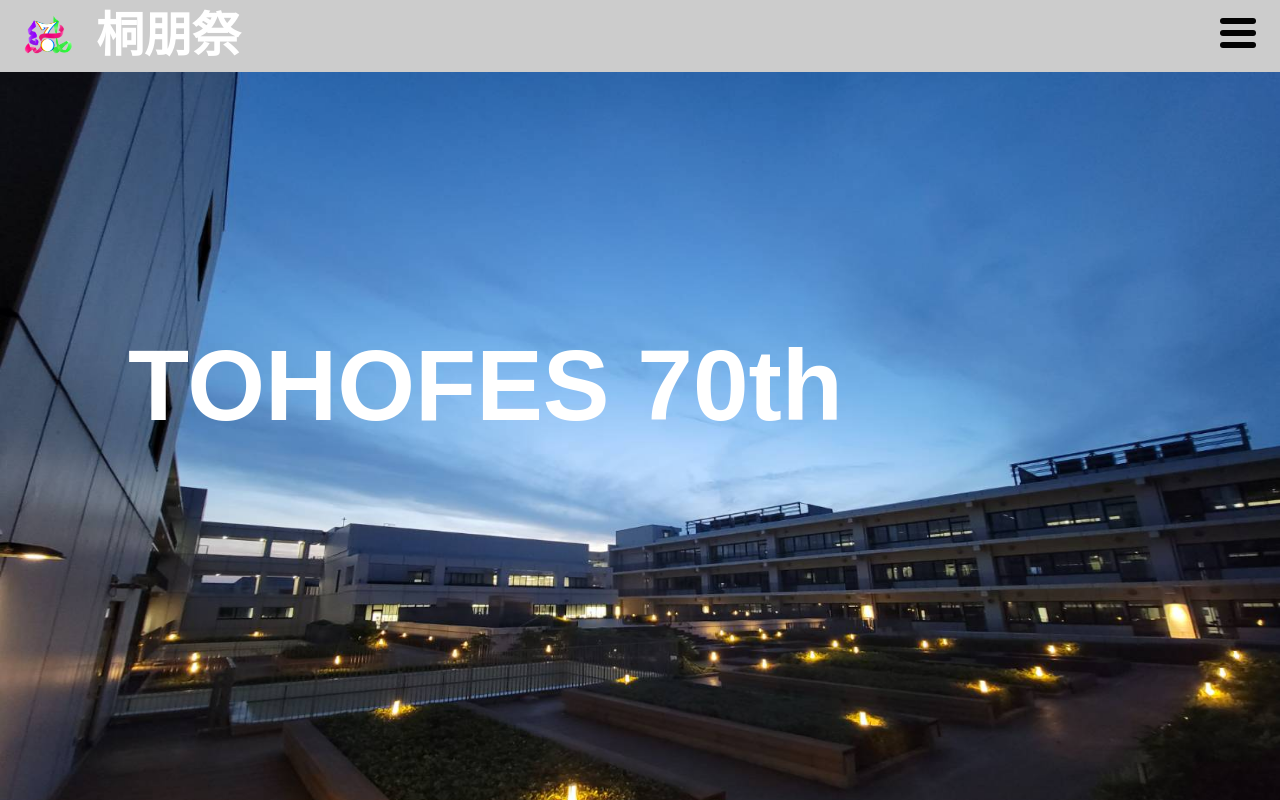
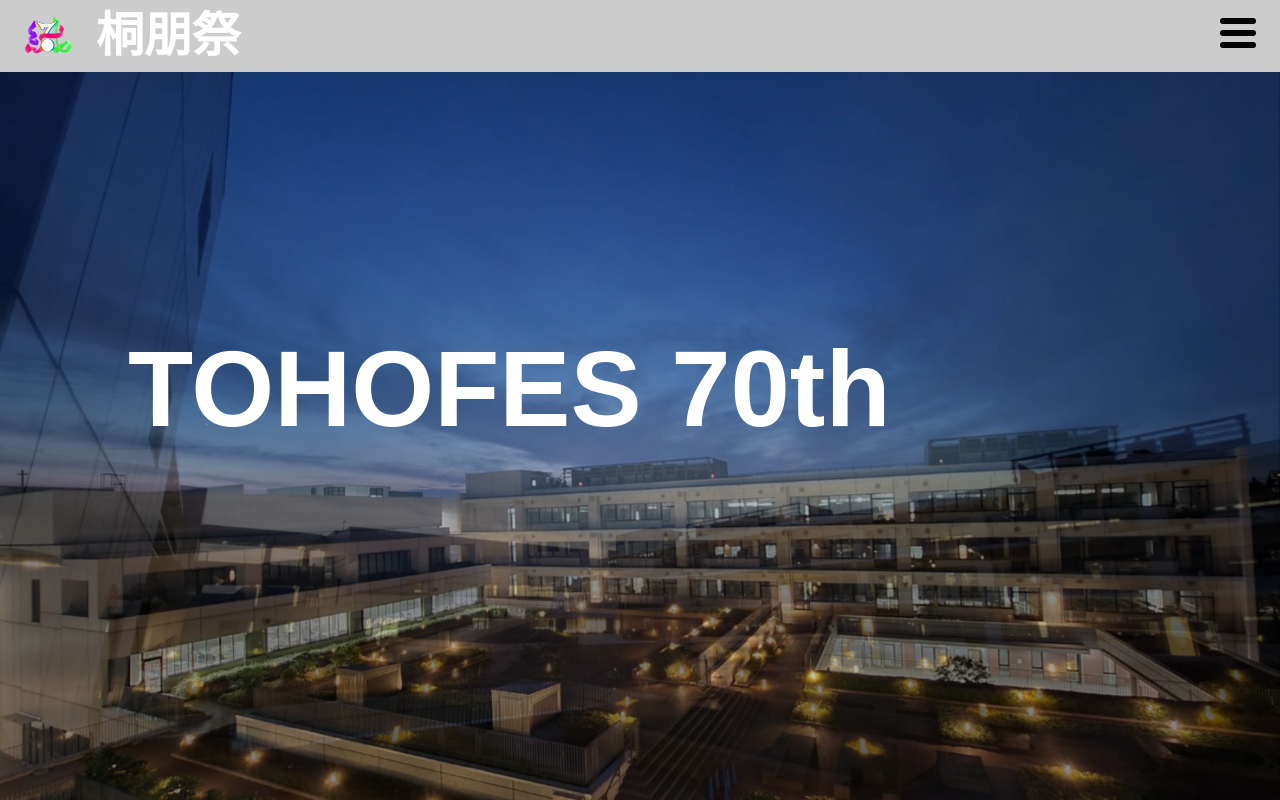
Before and after one commit to toho-festival/website-2021, a Next.js app: page / in a window 1280 px wide. Shown: the top 800 px of the page. Built offline with nearby package versions, Linux system fonts and the light colour scheme.

Commit message:
スライドショーが重そうだったので高速化しました

```diff
--- a/src/components/AutoSlideShow.tsx
+++ b/src/components/AutoSlideShow.tsx
@@ -1,67 +1,85 @@
-import { FC }    from 'react';
-import { Fade } from 'react-slideshow-image';
-import 'react-slideshow-image/dist/styles.css';
-import styled   from 'styled-components';
-import Image from 'next/image'
+import { FC }                from 'react';
+import styled, { keyframes } from 'styled-components';
 
-const AutoSlideShow:FC = () => {
-  const AutoSlideShowProperties = {
-    duration: 3000,
-    canSwipe: false,
-    arrows  : false,
-  };
-  return (
-    <>
-      <div className='slide-container'>
-        <SlideShow>
-          <Title>
-            <div>TOHOFES 70th</div>
-          </Title>
-          <Fade { ...AutoSlideShowProperties }>
-            <div className='each-fade'>
-              <StyledImage
-                src={process.env.basePath + '/images/newEntrance-background-1.jpg'}
-                width={3000}
-                height={2000}
-                alt="スライドショー画像1"
-              />
-            </div>
-            <div className='each-fade'>
-              <StyledImage
-                src={process.env.basePath + '/images/newEntrance-background-2.jpg'}
-                width={3000}
-                height={2000}
-                alt="スライドショー画像2"
-              />
-            </div>
-          </Fade>
-        </SlideShow>
-      </div>
-    </>
-  );
+const AutoSlideShow: FC = () => {
+  return <Layout>
+    <div>
+      <div/>
+      <div/>
+      <h1>TOHOFES 70th</h1>
+    </div>
+  </Layout>;
 };
 
-const SlideShow = styled.div`
-  z-index: 3;
-  top: 0;
-  position: relative;
-  background-color:black;
+/*
+image-1: 1.0 -> 1.0 -> 0.0 -> 0.0 -> 1.0
+image-2: 0.0 -> 0.0 -> 1.0 -> 1.0 -> 0.0
+上のようなopacityの遷移のためには、１枚目のためのkeyframeを下のように作成して２枚ともに当て、２枚目の方を半周期前にずらす。
+３枚の場合、
+image-1: 1.0 -> 1.0 -> 0.0 -> 0.0 -> 0.0 -> 0.0 -> 1.0
+image-2: 0.0 -> 0.0 -> 1.0 -> 1.0 -> 0.0 -> 0.0 -> 0.0
+image-3: 0.0 -> 0.0 -> 0.0 -> 0.0 -> 1.0 -> 1.0 -> 0.0
+となる様にしたいから、やはり１枚目のためのkeyframeを作成して３枚ともにあて、２枚目を2/3周期、３枚目を1/3周期前にずらす。
+ */
+const bgSlideShow = keyframes`
+  0% {
+    opacity: 1;
+  }
+  25% {
+    opacity: 1;
+  }
+  50% {
+    opacity: 0;
+  }
+  75% {
+    opacity: 0;
+  }
+  100% {
+    opacity: 1;
+  }
 `;
 
-const Title = styled.h1`
-  color: white;
-  font-size: 100px;
-  @media screen and (max-width: 1200px) {
-    font-size: calc(100 / 1200 * 100vw);
+const Layout = styled.div`
+  position: relative;
+  width: 100%;
+
+  ::before {
+    content: '';
+    display: block;
+    padding-top: 66.666666%;
   }
-  position: absolute;
-  z-index: 8;
-  margin-top: 20%;
-  margin-left: 10%;
-`;
 
-const StyledImage = styled(Image)`
-  display: block;
+  > div {
+    position: absolute;
+    width: 100%;
+    height: 100%;
+    top: 0;
+
+    > div {
+      position: absolute;
+      width: 100%;
+      height: 100%;
+      animation: 20s linear infinite ${ bgSlideShow };
+
+      :nth-child(1) {
+        background: url(${ process.env.basePath + '/images/newEntrance-background-1.jpg' }) center / cover;
+      }
+
+      :nth-child(2) {
+        background: url(${ process.env.basePath + '/images/newEntrance-background-2.jpg' }) center / cover;
+        animation-delay: -10s;
+      }
+    }
+
+    > h1 {
+      color: white;
+      font-size: calc(100 / 1200 * 100vw);
+      position: absolute;
+      z-index: 1;
+      margin-top: 20%;
+      margin-left: 10%;
+    }
+  }
 `;
 
 export default AutoSlideShow;
```
